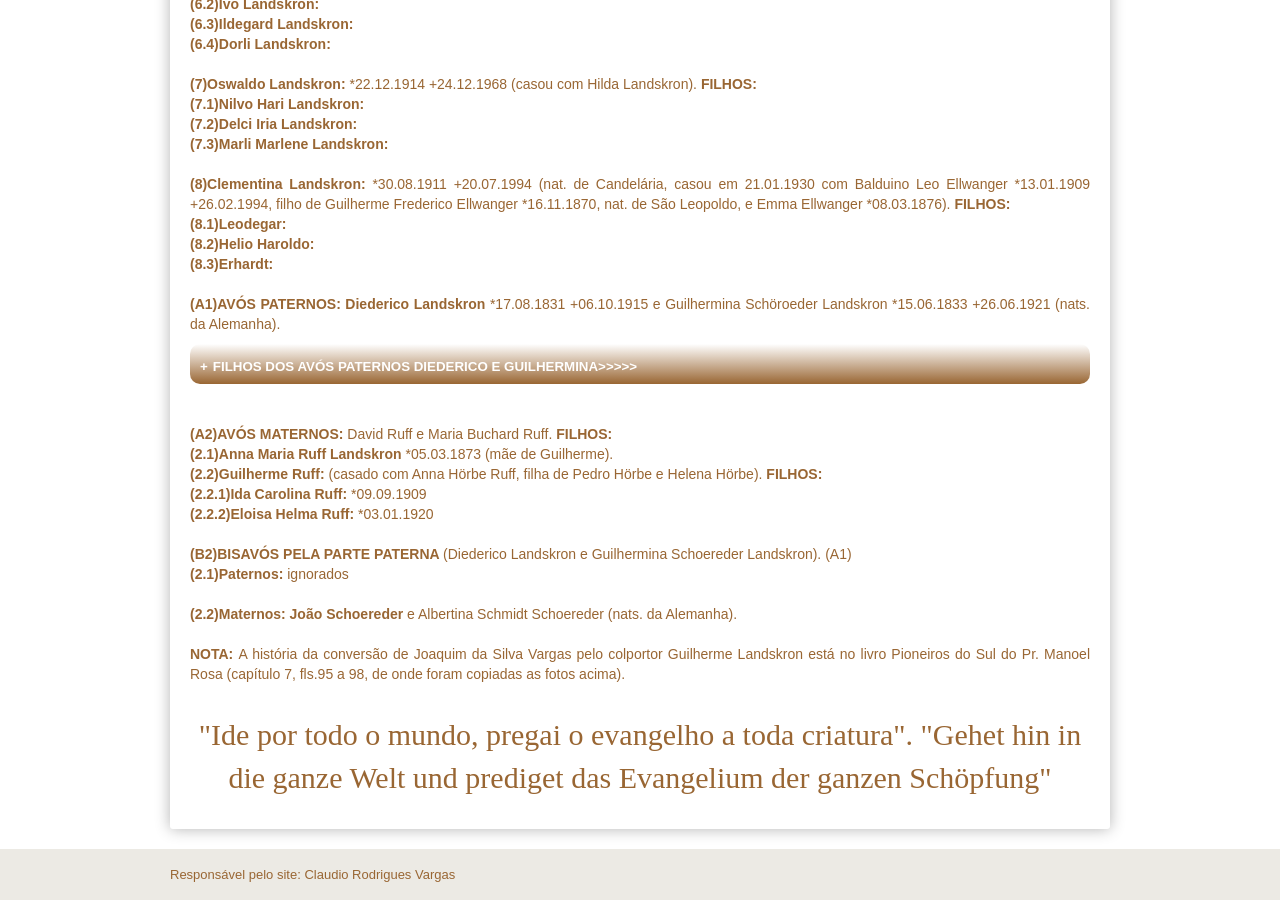
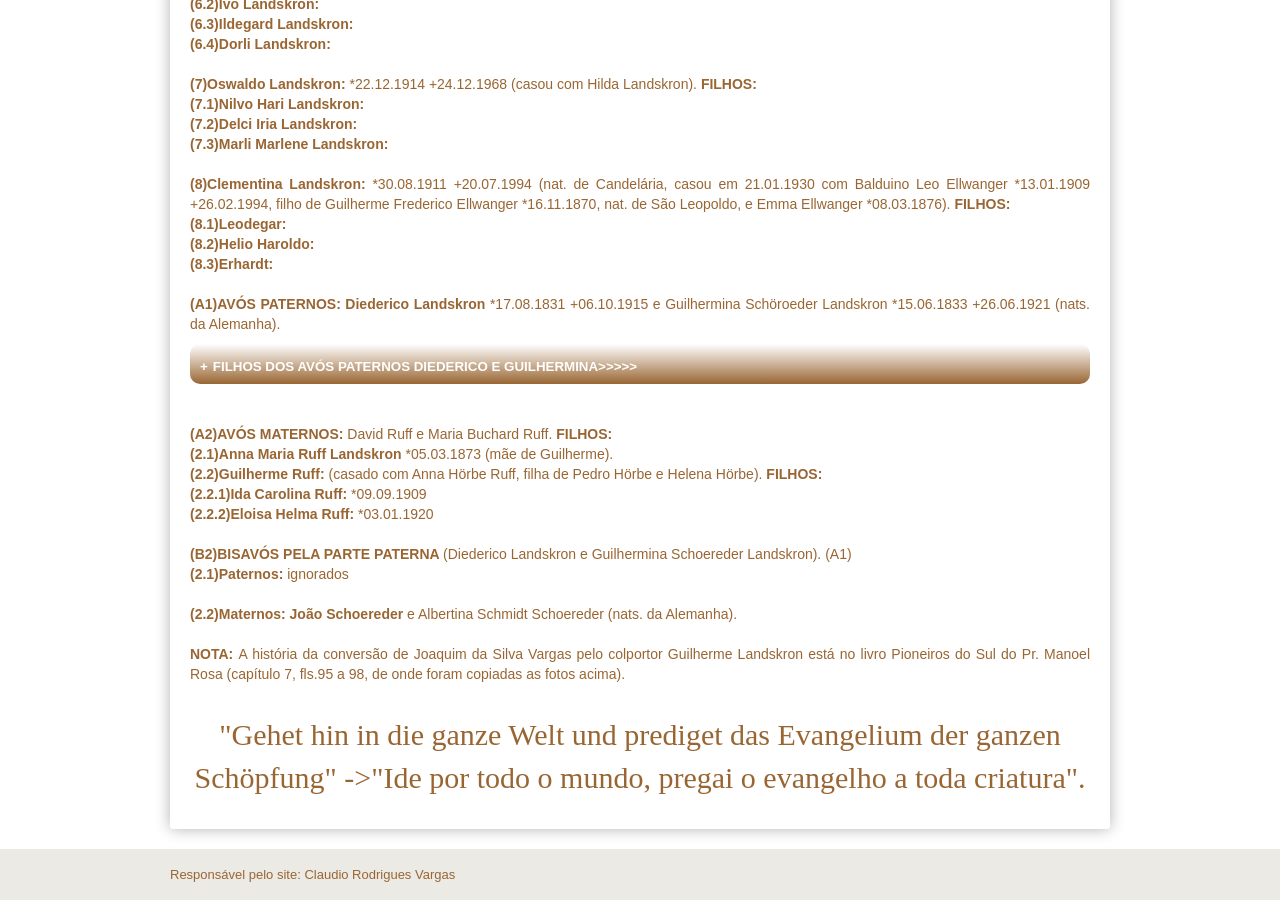
Before and after one commit to claudiovargas1955/claudiovargas1955.github.io, a Jekyll site: the page built from _pages/arvore-genealogica-de-guilherme landskron.html, in a window 1280 px wide and 900 px high, scrolled down 1858 px. Built offline with Jekyll 4.4.1, drawn with Linux system fonts in a browser that asks for light colours; some web fonts are replaced.

Commit message:
Update arvore-genealogica-de-guilherme landskron.html

```diff
--- a/_pages/arvore-genealogica-de-guilherme landskron.html
+++ b/_pages/arvore-genealogica-de-guilherme landskron.html
@@ -274,5 +274,5 @@
 <b>NOTA: </b>A história da conversão de Joaquim da Silva Vargas pelo colportor Guilherme Landskron está no livro Pioneiros do Sul do
 Pr. Manoel Rosa (capítulo 7, fls.95 a 98, de onde foram copiadas as fotos acima).<br><br>
 
-<p style="text-align:center;  color:#996633; font-size:30px; font-family: 'Rancho', cursive">"Ide por todo o mundo, pregai o evangelho a toda criatura". "Gehet hin in die ganze
-Welt und prediget das Evangelium der ganzen Schöpfung"</p>
+<p style="text-align:center;  color:#996633; font-size:30px; font-family: 'Rancho', cursive"> "Gehet hin in die ganze Welt und prediget das Evangelium der ganzen Schöpfung"
+->"Ide por todo o mundo, pregai o evangelho a toda criatura".</p>
```
